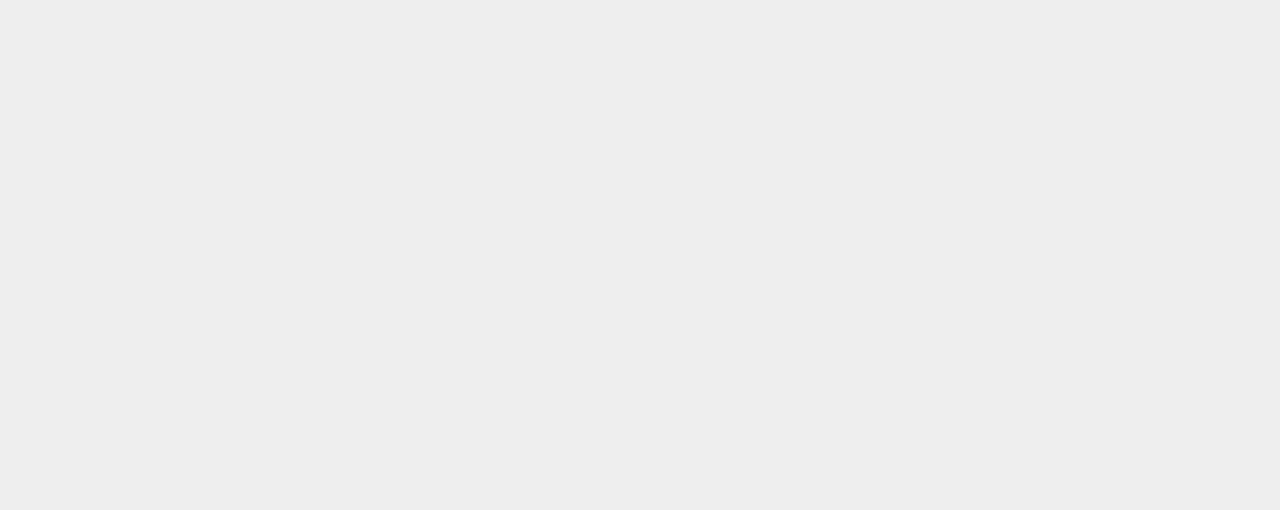
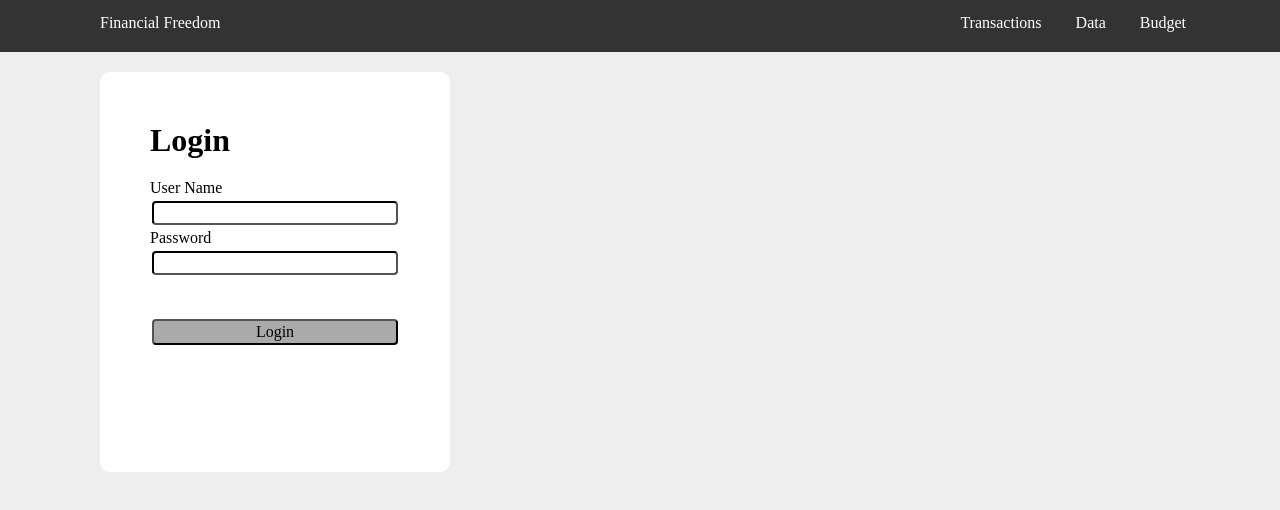
Before and after one commit to joshuarichards001/financial-freedom, a React (Create React App) app in the folder frontend/: page /login in a window 1280 px wide. Shown: the top 510 px of the page. Built offline with nearby package versions, Linux system fonts and the light colour scheme.

Commit message:
finished state with backend supporting just transactions. Now migrating to users that store identifiers, user specific transactions and the users budget

```diff
--- a/frontend/src/Main.module.css
+++ b/frontend/src/Main.module.css
@@ -65,6 +65,20 @@ li a {
 
 li a:hover {
   background-color: #111;
+}
+
+/* Login Page */
+.loginForm {
+  display: flex;
+  justify-content: flex-start;
+  flex-direction: column;
+  flex-wrap: wrap;
+  background-color: #ffffff;
+  border-radius: 10px;
+  padding: 50px;
+  margin: 10px;
+  height: 300px;
+  width: 250px;
 }
 
 
--- a/frontend/src/components/AddTransaction.tsx
+++ b/frontend/src/components/AddTransaction.tsx
@@ -87,7 +87,6 @@ export default function AddTransaction({ addTransaction }: Props): ReactElement
           onClick={(e) => {
             e.preventDefault();
             addTransaction(income, amount, category);
-            setIncome(false);
             setAmount(0.0);
             setCategory("");
           }}
--- a/frontend/src/components/App.tsx
+++ b/frontend/src/components/App.tsx
@@ -1,14 +1,27 @@
-import React from 'react';
+import React, { useState, useContext } from "react";
 import { BrowserRouter, Route } from "react-router-dom";
 import Home from './Home';
-import SignIn from './SignIn';
+import LoginForm from './LoginForm';
+
+interface IUserManager {
+  setIsLoggedIn: Function;
+}
+const user: IUserManager = {
+  setIsLoggedIn: () => {}
+};
+export const UserContext = React.createContext<IUserManager>(user);
 
 function App() {
+  const [isLoggedIn, setIsLoggedIn] = useState(false);
+  const user = useContext(UserContext);
+
+  user.setIsLoggedIn = setIsLoggedIn;
+
   return (
     <div>
       <BrowserRouter>
-        <Route path="/" exact component={Home}/>
-        <Route path="/signin" exact component={SignIn}/>
+        <Route path="/" exact component={isLoggedIn ? Home : LoginForm}/>
+        <Route path="/login" exact component={LoginForm}/>
       </BrowserRouter>
     </div>
   );
--- a/frontend/src/components/CategoryPieChart.tsx
+++ b/frontend/src/components/CategoryPieChart.tsx
@@ -40,7 +40,7 @@ export default function CategoryPieChart({transactionList}: Props): ReactElement
       <div>
         <Chart
           width={'400px'}
-          height={'200px'}
+          height={'280px'}
           chartType="PieChart"
           loader={<div>Loading Chart</div>}
           data={
--- a/frontend/src/components/FlowPieChart.tsx
+++ b/frontend/src/components/FlowPieChart.tsx
@@ -35,7 +35,7 @@ export default function PieChart({transactionList}: Props): ReactElement {
     <div>
       <Chart
         width={'400px'}
-        height={'200px'}
+        height={'280px'}
         chartType="PieChart"
         loader={<div>Loading Chart</div>}
         data={[
--- /dev/null
+++ b/frontend/src/components/LoginForm.tsx
@@ -0,0 +1,67 @@
+import React, { ReactElement, useState, useContext } from 'react'
+import { UserContext } from "./App";
+import styles from "../Main.module.css";
+import Header from './Header';
+
+interface Props {
+
+}
+
+export default function LoginForm({}: Props): ReactElement {
+  const [userName, setUserName] = useState<string>("");
+  const [password, setPassword] = useState<string>("");
+  const user = useContext(UserContext);
+
+  const [showFailure, setShowFailure] = useState(false);
+
+  const onLoginClick = () => {
+    if (userName === "user" && password === "password") {
+      user.setIsLoggedIn(true);
+      setShowFailure(true);
+    } else {
+      setShowFailure(true);
+    }
+  };
+
+  return (
+    <div>
+      <div className={styles.header}>
+        <ul className={styles.headerList}>
+          <li className={styles.headerLogo}><a>Financial Freedom</a></li>
+          <li className={styles.headerItem}><a>Budget</a></li>
+          <li className={styles.headerItem}><a>Data</a></li>
+          <li className={styles.headerItem}><a>Transactions</a></li>
+        </ul>
+      </div>
+      <div className={styles.content}>
+        <div className={styles.loginForm}>
+          <h1 style={{paddingBottom: "20px"}}>Login</h1>
+          <label>User Name</label>
+          <input
+            value={userName}
+            onChange={(e: any) => setUserName(e.target.value)}
+            className={styles.inputStyle}
+          />
+          <label>Password</label>
+          <input
+            value={password}
+            onChange={(e: any) => setPassword(e.target.value)}
+            className={styles.inputStyle}
+            style={{marginBottom: "40px"}}
+            type="password"
+          />
+          <button
+            onClick={onLoginClick}
+            className={styles.buttonStyle}
+            style={{backgroundColor: "#aaaaaa"}}
+          >
+            Login
+          </button>
+          {showFailure ? <div style={{color: "red"}}>
+            <p>No user goes by those details</p>
+          </div> : null}
+        </div>
+      </div>
+    </div>
+  );
+}
```
Also changed, not shown: frontend/src/components/Footer.tsx (+2 -6 lines), 1 other file (tests, documents, lock files or other folders).
